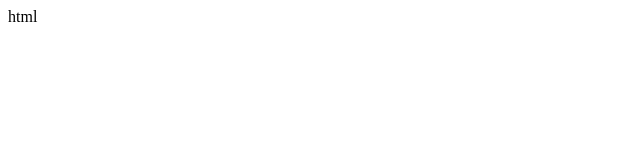
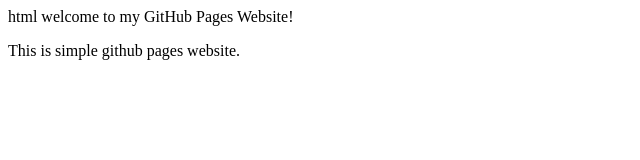
Before and after one commit to Abigaily4/abbycakesdotcom.wordpress.com.github.io, a plain HTML site: page index.html in a window 1280 px wide. Shown: the whole page, without its empty margins (0-640 px from the left). Drawn offline with Linux system fonts and the light colour scheme.

Commit message:
Update index.html

```diff
--- a/index.html
+++ b/index.html
@@ -5,4 +5,7 @@
   <title>My GitHub pages website</title>
 </head>
  <body>
-   <hl>
+   <hl>welcome to my GitHub Pages Website!</hl>
+   <p>This is simple github pages website.</p>
+ </body>
+</html>
```
